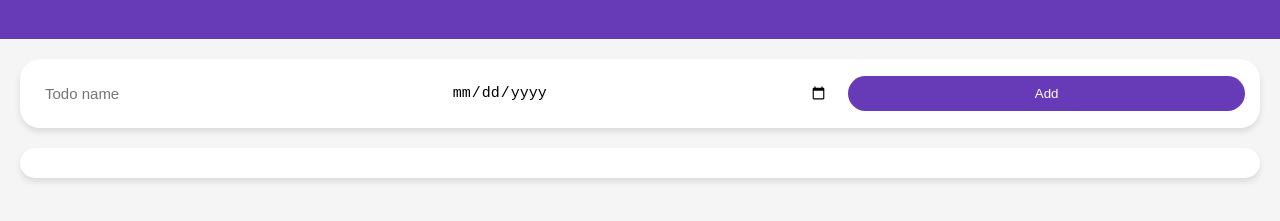
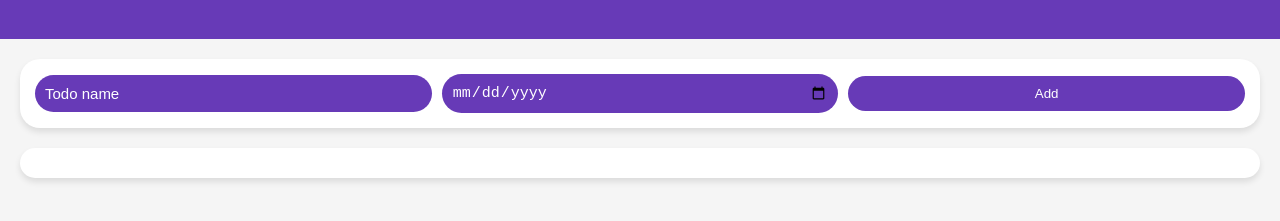
Before and after one commit to anita-david/todo, a plain HTML site: page todolist.html in a window 1280 px wide. Shown: the part 81-302 px from the top of the page. Drawn offline with Linux system fonts and the light colour scheme.

Commit message:
Update todolist.css

```diff
--- a/todolist.css
+++ b/todolist.css
@@ -19,9 +19,12 @@ main {
 .name-input,
 .due-date-input {
   font-size: 15px;
-  padding: 6px;
-  border-radius: 20px;
-  border: 1px solid rgb(241, 174, 241);
+  background-color: #673ab7;
+  color:white;
+}
+
+::placeholder {
+  color:white;
 }
 
 .name-input:focus,
```
